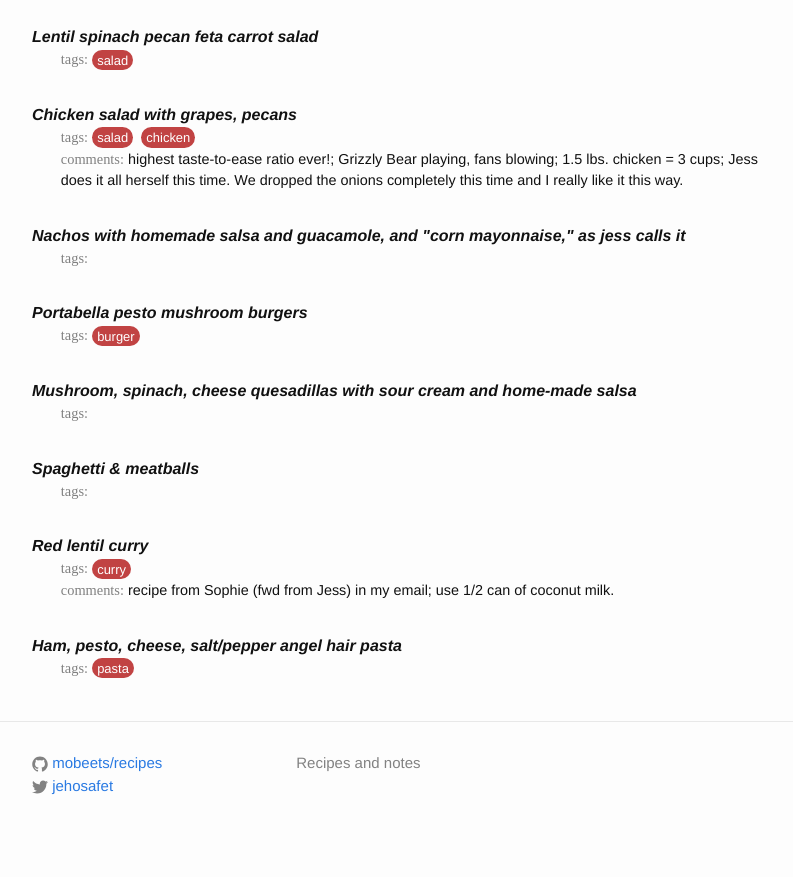
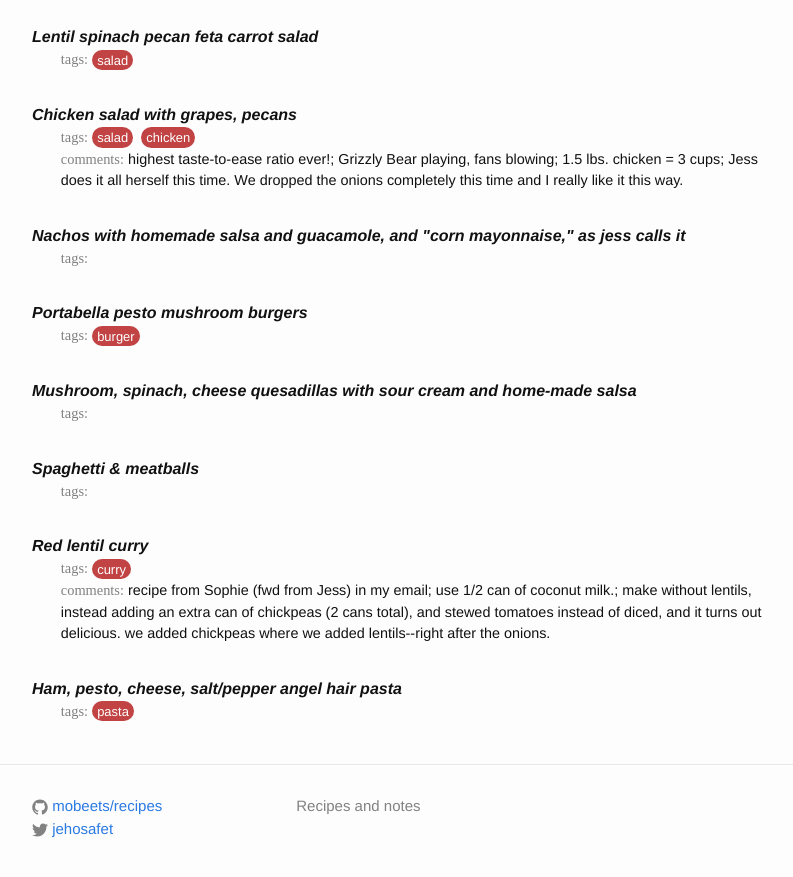
Before and after one commit to mobeets/recipes, a Jekyll site: the page built from index.html, in a window 1280 px wide and 900 px high, scrolled down 16120 px. Shown: the top 877 px of the window, without its empty margins (238-1031 px from the left). Built offline with Jekyll 4.4.1, drawn with Linux system fonts in a browser that asks for light colours; nearby versions of some CDN libraries; library files that are not in the unit come from our copies; some of the changed lines change nothing that is shown.

Commit message:
data update

```diff
--- a/_data/recipes.yml
+++ b/_data/recipes.yml
@@ -4,7 +4,7 @@
   name: "chicken parmesan"
   tags:
   - "chicken"
-  last_suggested_date: '2016-01-01'
+  last_suggested_date: '2018-10-13'
   recipe_urls:
   - "https://cupofjo.com/2017/09/easiest-skillet-chicken-parmesan/, https://smittenkitchen.com/2015/02/spaghetti-pangrattato-with-fried-eggs/"
   comments:
@@ -16,7 +16,7 @@
   name: "chicken enchiladas"
   tags:
   - "chicken"
-  last_suggested_date: '2016-01-01'
+  last_suggested_date: '2018-10-13'
   recipe_urls:
   - "https://cooking.nytimes.com/recipes/1018153-chicken-enchiladas-with-salsa-verde, https://www.epicurious.com/recipes/food/views/roasted-tomatillo-salsa-102586"
   comments:
@@ -28,7 +28,7 @@
   tags:
   - "sandwich"
   - "chicken"
-  last_suggested_date: '2016-01-01'
+  last_suggested_date: '2018-10-20'
   recipe_urls: []
   comments:
   - "fried as in the togarashi chicken; also pickles and mayo on brioche buns"
@@ -227,7 +227,7 @@
   nickname: ""
   name: "kale and cheddar quesadillas with a fried egg"
   tags: []
-  last_suggested_date: '2016-01-01'
+  last_suggested_date: '2018-10-20'
   recipe_urls: []
   comments:
   - "third and final Blue Apron meal"
@@ -258,7 +258,7 @@
   name: "butter chicken"
   tags:
   - "chicken"
-  last_suggested_date: '2016-01-01'
+  last_suggested_date: '2018-10-13'
   recipe_urls:
   - "http://www.bonappetit.com/recipe/butter-chicken"
   - "http://allrecipes.com/recipe/141169/easy-indian-butter-chicken/"
@@ -572,7 +572,7 @@
   tags:
   - "tacos"
   - "pork"
-  last_suggested_date: '2016-01-01'
+  last_suggested_date: '2018-10-20'
   recipe_urls: []
   comments:
   - "so good..."
@@ -1223,7 +1223,7 @@
   name: "peas and zucchini pasta"
   tags:
   - "pasta"
-  last_suggested_date: '2016-01-01'
+  last_suggested_date: '2018-10-20'
   recipe_urls: []
   comments:
   - "too lemony"
@@ -1277,7 +1277,7 @@
   name: "lamb korma"
   tags:
   - "lamb"
-  last_suggested_date: '2016-01-01'
+  last_suggested_date: '2018-10-20'
   recipe_urls:
   - "http://www.thekitchn.com/recipe-lamb-korma-recipes-from-the-kitchn-196350"
   comments:
@@ -1308,7 +1308,7 @@
   name: "smoked chicken"
   tags:
   - "chicken"
-  last_suggested_date: '2016-01-01'
+  last_suggested_date: '2018-10-13'
   recipe_urls: []
   comments:
   - "first smoking! 5 lb. chicken over 2 hrs--quicker than expected but turned out good"
@@ -1543,17 +1543,18 @@
   last_suggested_date: '2018-07-07'
   recipe_urls: []
   comments: []
-- count: 6
+- count: 7
   index: 2
   nickname: ""
   name: "red lentil curry"
   tags:
   - "curry"
-  last_suggested_date: '2016-01-01'
+  last_suggested_date: '2018-10-13'
   recipe_urls: []
   comments:
   - "recipe from Sophie (fwd from Jess) in my email"
   - "use 1/2 can of coconut milk."
+  - "make without lentils, instead adding an extra can of chickpeas (2 cans total), and stewed tomatoes instead of diced, and it turns out delicious. we added chickpeas where we added lentils--right after the onions."
 - count: 1
   index: 1
   nickname: ""
```
